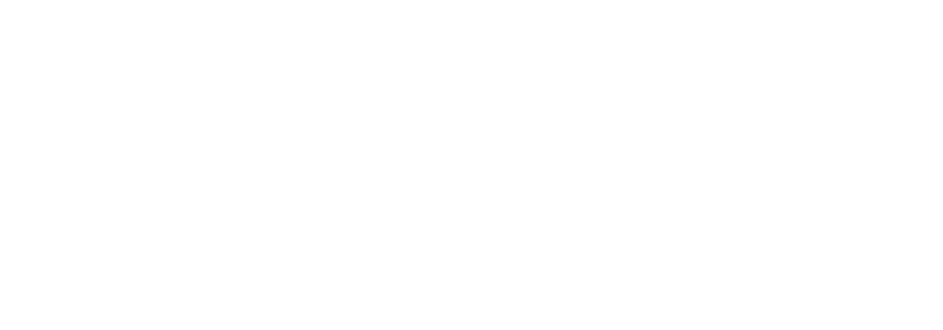
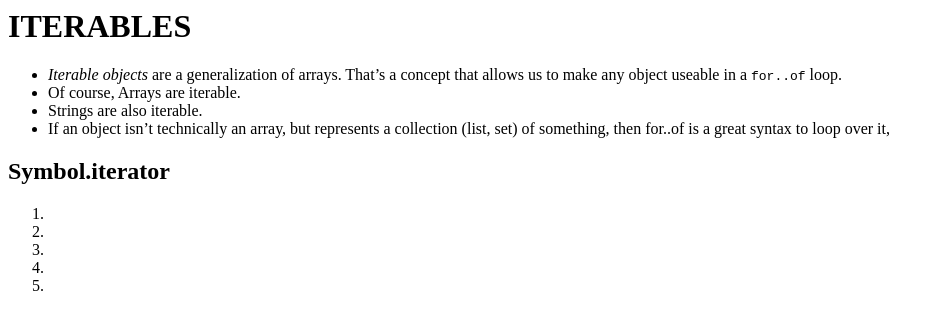
Before and after one commit to yugmani/js-info-iterables, a website: page index.html in a window 1280 px wide. Shown: the whole page, without its empty margins (0-943 px from the left). Drawn offline with Linux system fonts and the light colour scheme.

Commit message:
Symbol.iterator

```diff
--- a/index.html
+++ b/index.html
@@ -1 +1,23 @@
-<div id="app"></div>
+<div id="app">
+  <h1>ITERABLES</h1>
+  <ul>
+    <li>
+      <em>Iterable objects</em> are a generalization of arrays. That’s a concept
+      that allows us to make any object useable in a <code>for..of</code> loop.
+    </li>
+    <li>Of course, Arrays are iterable.</li>
+    <li>Strings are also iterable.</li>
+    <li>
+      If an object isn’t technically an array, but represents a collection
+      (list, set) of something, then for..of is a great syntax to loop over it,
+    </li>
+  </ul>
+  <h2>Symbol.iterator</h2>
+  <ol>
+    <li></li>
+    <li></li>
+    <li></li>
+    <li></li>
+    <li></li>
+  </ol>
+</div>
```
Also changed, not shown: index.js (+35 -0 lines).
